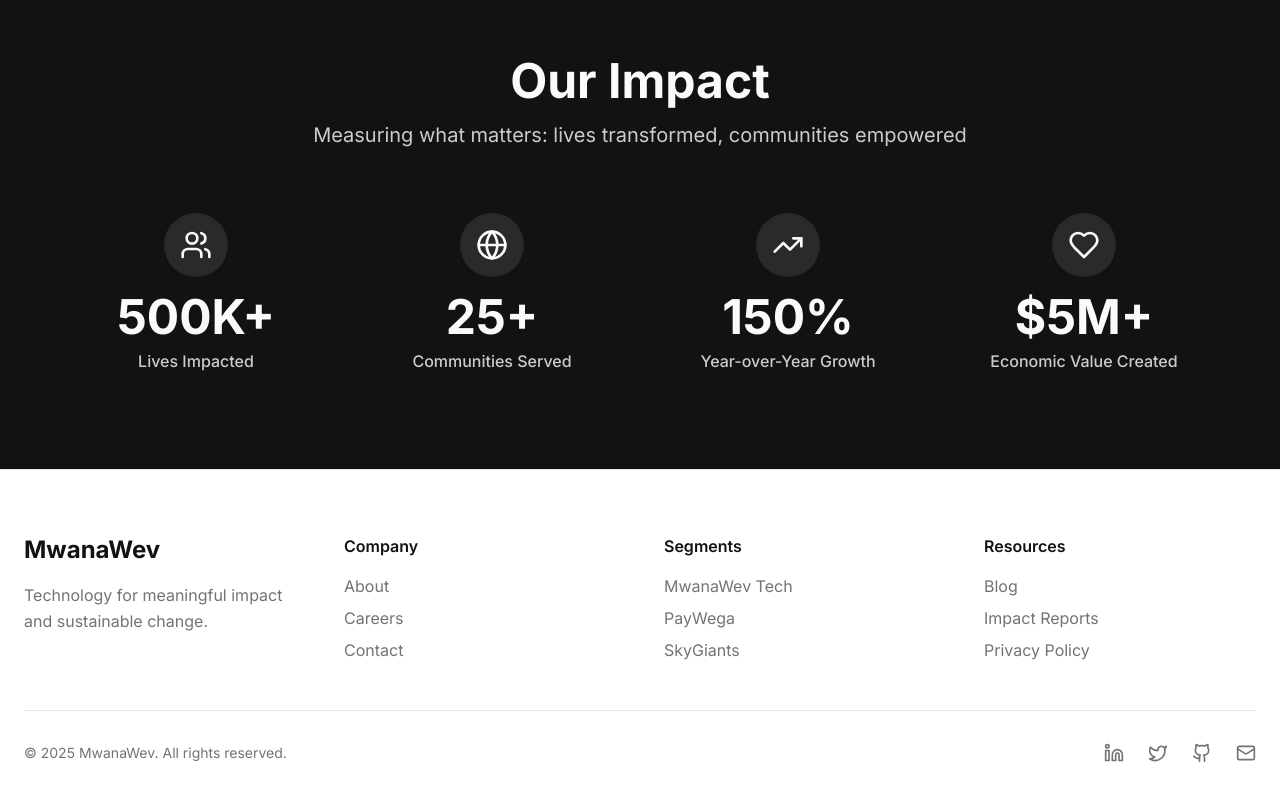
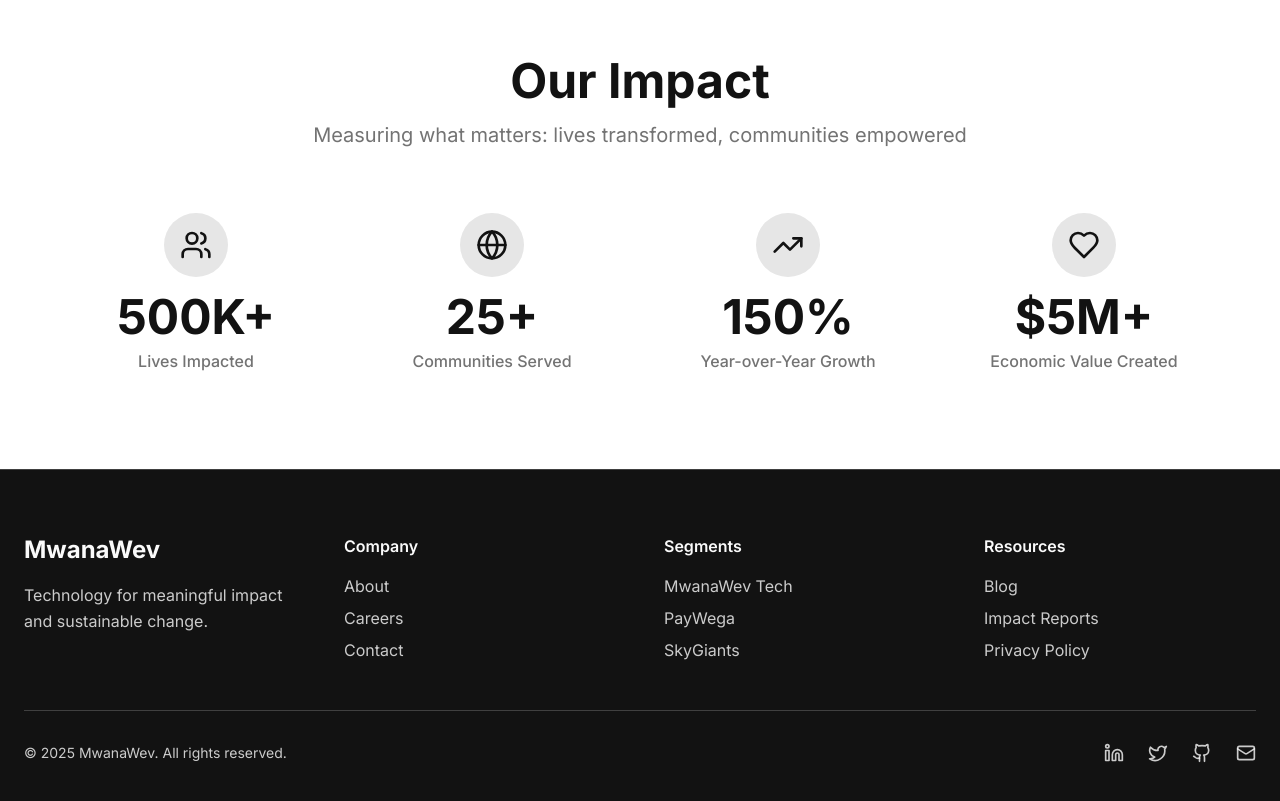
Before and after one commit to nashe01/mwana-template, a React (Vite) app: page / in a window 1280 px wide. Shown: the part 4960-5761 px from the top of the page. Built offline with nearby package versions, Linux system fonts and the light colour scheme; the HTML template or start-up script is replaced by a standard one.

Commit message:
Swap background colors: white bg for Impact section, black bg for Footer

```diff
--- a/src/components/Footer.tsx
+++ b/src/components/Footer.tsx
@@ -27,13 +27,13 @@ const Footer = () => {
   ];
 
   return (
-    <footer className="bg-background border-t border-border py-16">
+    <footer className="bg-primary text-primary-foreground border-t border-primary-foreground/20 py-16">
       <div className="container mx-auto px-6">
         <div className="grid md:grid-cols-4 gap-12 mb-12">
           {/* Brand */}
           <div>
             <h3 className="text-2xl font-bold mb-4">MwanaWev</h3>
-            <p className="text-muted-foreground leading-relaxed">
+            <p className="text-primary-foreground/80 leading-relaxed">
               Technology for meaningful impact and sustainable change.
             </p>
           </div>
@@ -46,7 +46,7 @@ const Footer = () => {
                 <li key={index}>
                   <a
                     href={link.href}
-                    className="text-muted-foreground hover:text-foreground transition-colors"
+                    className="text-primary-foreground/80 hover:text-primary-foreground transition-colors"
                   >
                     {link.label}
                   </a>
@@ -62,7 +62,7 @@ const Footer = () => {
                 <li key={index}>
                   <a
                     href={link.href}
-                    className="text-muted-foreground hover:text-foreground transition-colors"
+                    className="text-primary-foreground/80 hover:text-primary-foreground transition-colors"
                   >
                     {link.label}
                   </a>
@@ -78,7 +78,7 @@ const Footer = () => {
                 <li key={index}>
                   <a
                     href={link.href}
-                    className="text-muted-foreground hover:text-foreground transition-colors"
+                    className="text-primary-foreground/80 hover:text-primary-foreground transition-colors"
                   >
                     {link.label}
                   </a>
@@ -89,8 +89,8 @@ const Footer = () => {
         </div>
 
         {/* Bottom Bar */}
-        <div className="pt-8 border-t border-border flex flex-col md:flex-row justify-between items-center gap-4">
-          <p className="text-sm text-muted-foreground">
+        <div className="pt-8 border-t border-primary-foreground/20 flex flex-col md:flex-row justify-between items-center gap-4">
+          <p className="text-sm text-primary-foreground/80">
             © {new Date().getFullYear()} MwanaWev. All rights reserved.
           </p>
           <div className="flex gap-6">
@@ -99,7 +99,7 @@ const Footer = () => {
                 key={index}
                 href={social.href}
                 aria-label={social.label}
-                className="text-muted-foreground hover:text-foreground transition-colors"
+                className="text-primary-foreground/80 hover:text-primary-foreground transition-colors"
               >
                 <social.icon className="h-5 w-5" />
               </a>
--- a/src/components/Impact.tsx
+++ b/src/components/Impact.tsx
@@ -25,11 +25,11 @@ const Impact = () => {
   ];
 
   return (
-    <section className="py-24 bg-primary text-primary-foreground">
+    <section className="py-24 bg-background">
       <div className="container mx-auto px-6">
         <div className="text-center mb-16">
           <h2 className="text-4xl md:text-5xl font-bold mb-4">Our Impact</h2>
-          <p className="text-xl text-primary-foreground/80 max-w-2xl mx-auto">
+          <p className="text-xl text-muted-foreground max-w-2xl mx-auto">
             Measuring what matters: lives transformed, communities empowered
           </p>
         </div>
@@ -38,14 +38,14 @@ const Impact = () => {
           {metrics.map((metric, index) => (
             <div key={index} className="text-center">
               <div className="mb-4 flex justify-center">
-                <div className="w-16 h-16 rounded-full bg-primary-foreground/10 flex items-center justify-center">
-                  <metric.icon className="h-8 w-8" />
+                <div className="w-16 h-16 rounded-full bg-primary/10 flex items-center justify-center">
+                  <metric.icon className="h-8 w-8 text-primary" />
                 </div>
               </div>
-              <div className="text-4xl md:text-5xl font-bold mb-2">
+              <div className="text-4xl md:text-5xl font-bold mb-2 text-foreground">
                 {metric.value}
               </div>
-              <div className="text-primary-foreground/80 font-medium">
+              <div className="text-muted-foreground font-medium">
                 {metric.label}
               </div>
             </div>
```
